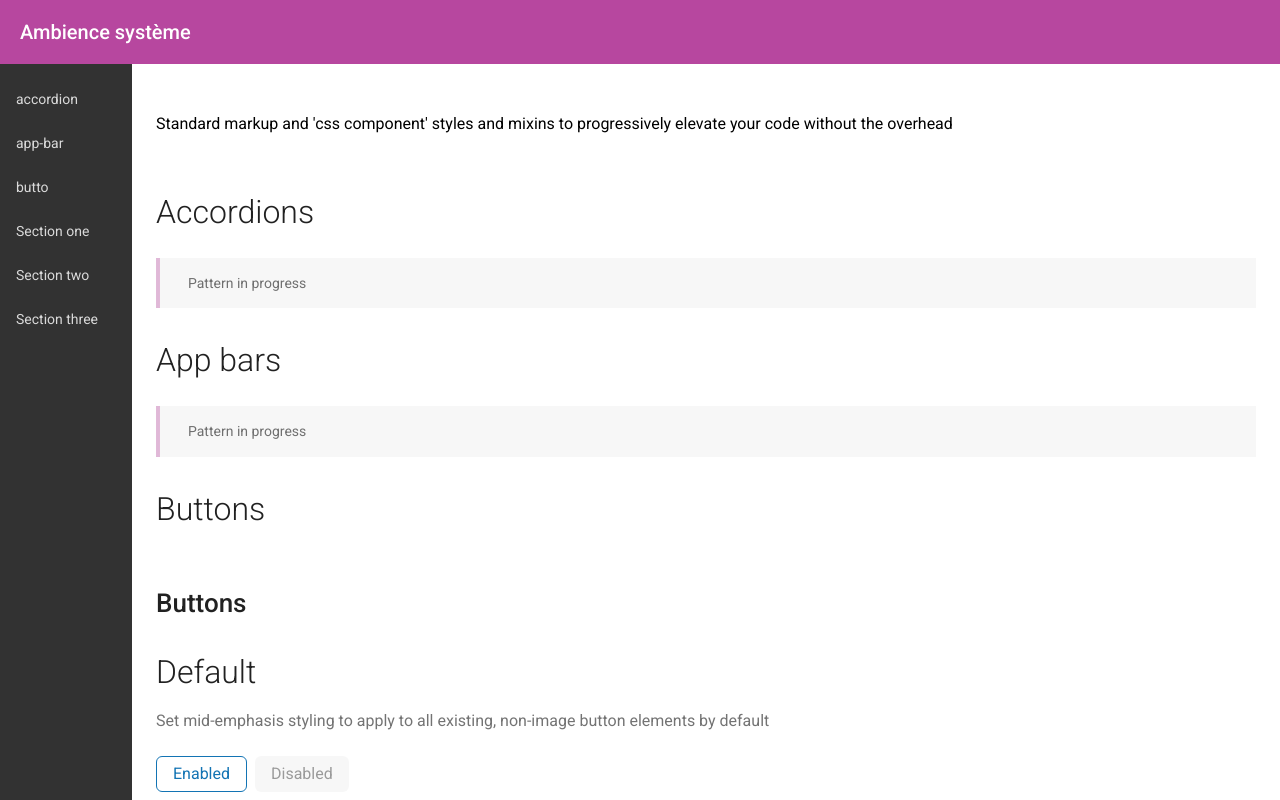
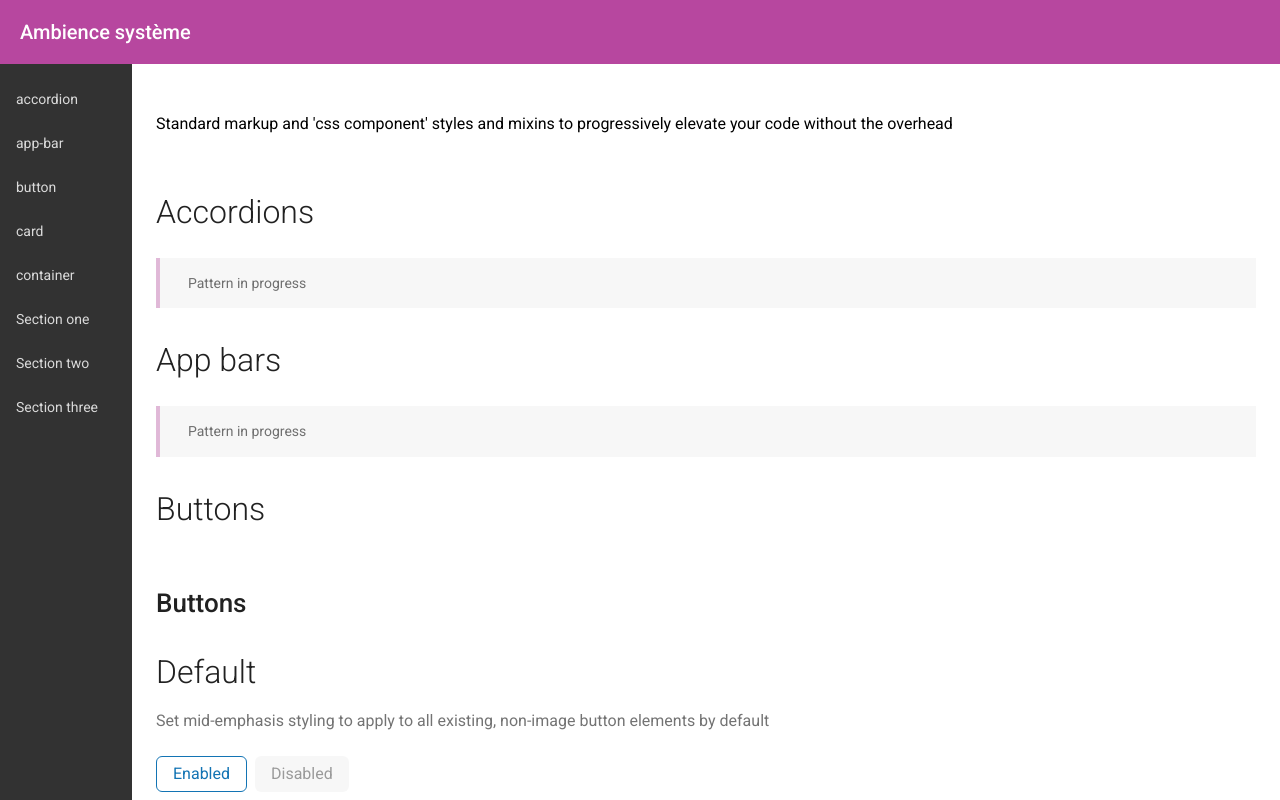
Before and after one commit to MichaelScottBurke/msb-css-components, an Angular app: page / in a window 1280 px wide. Built offline with nearby package versions, Linux system fonts and the light colour scheme.

Commit message:
updated nav data

```diff
--- a/src/app/app.component.ts
+++ b/src/app/app.component.ts
@@ -17,7 +17,15 @@ export class AppComponent  {
     },
         {
       label: 'Buttons',
-      link: 'butto'
+      link: 'button'
+    },
+            {
+      label: 'Cards',
+      link: 'card'
+    },
+                {
+      label: 'Containers',
+      link: 'container'
     }
   ];
 
```
